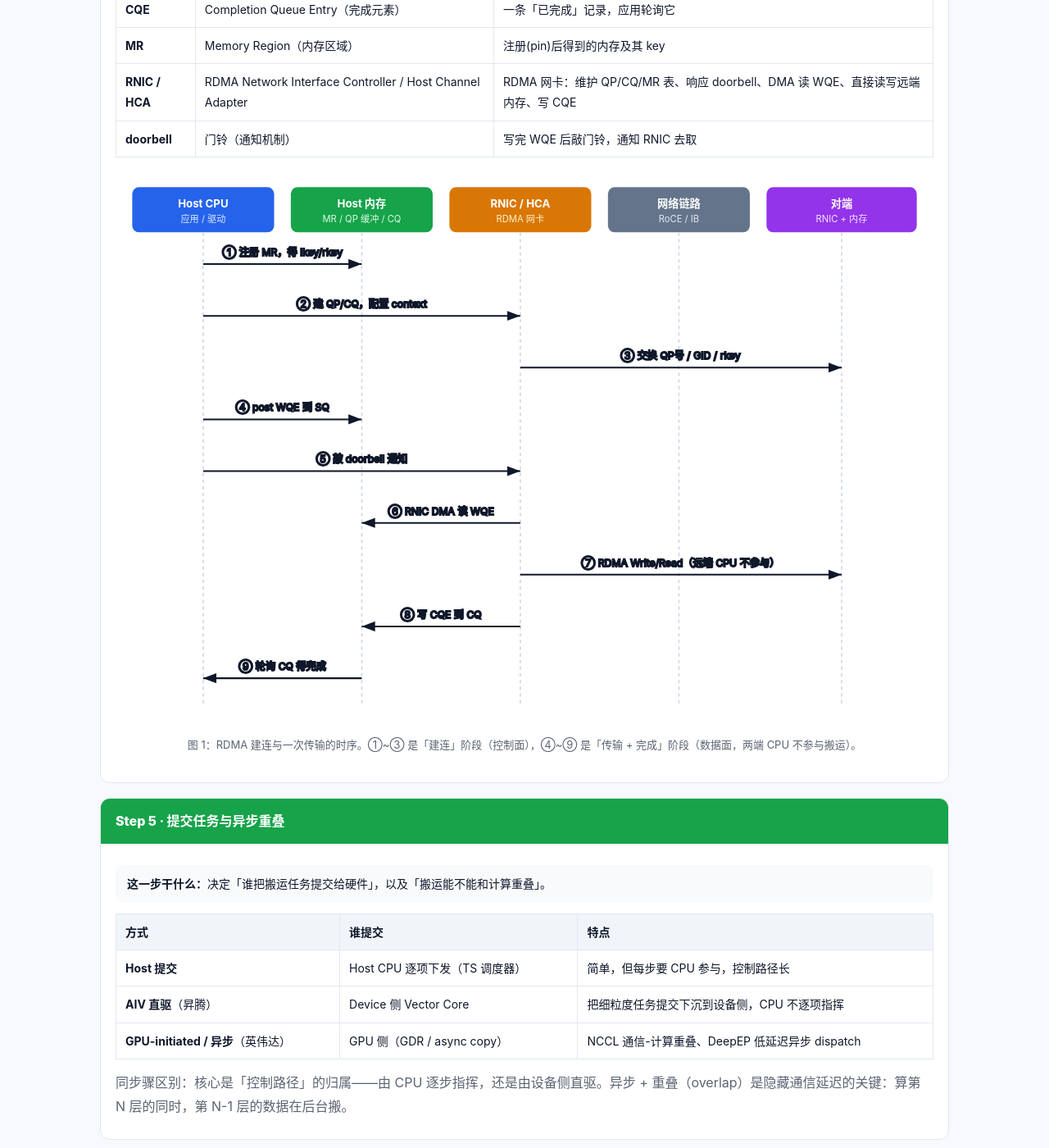
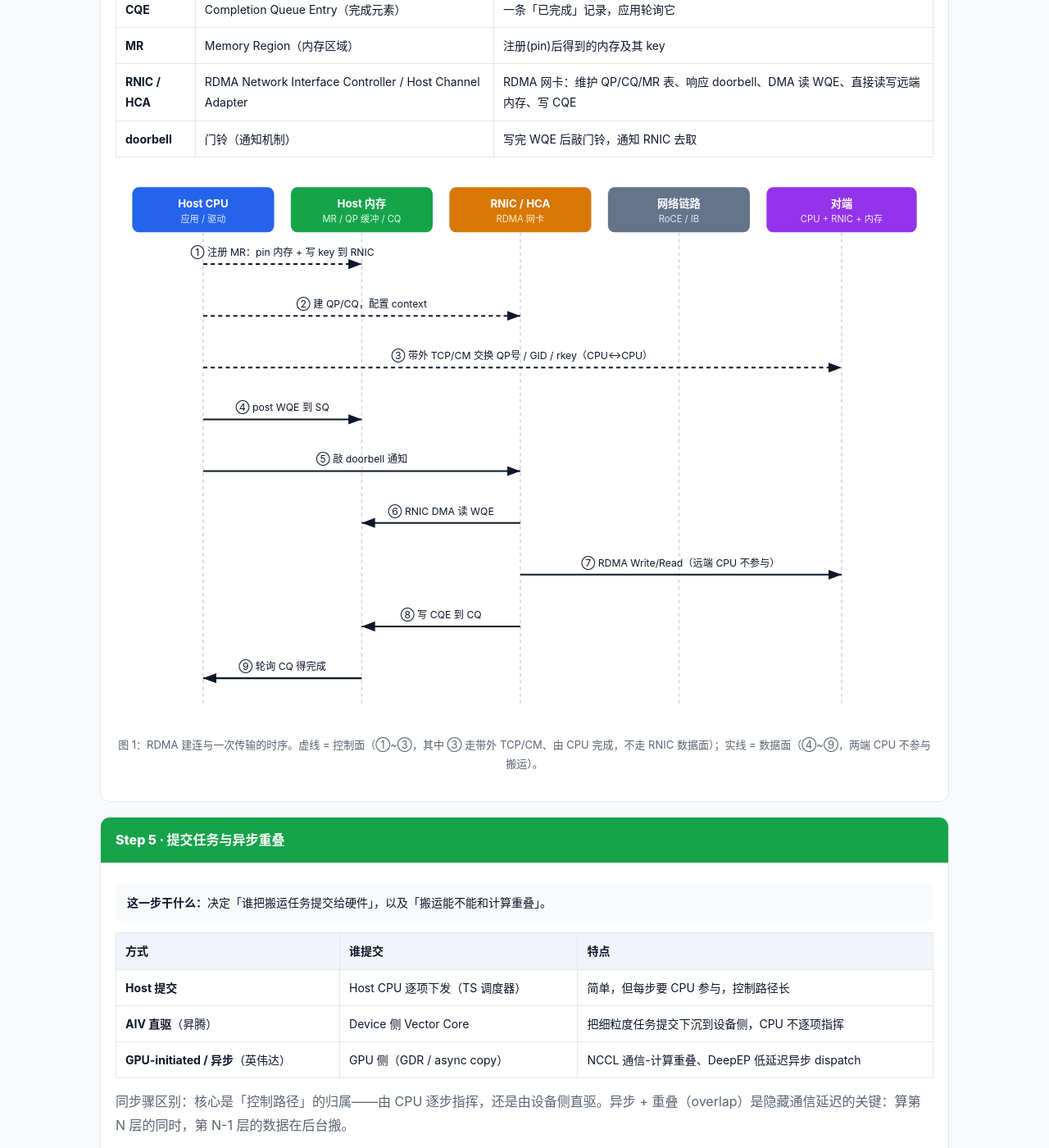
Before and after one commit to luxiangz/llm-tech-map, a Jekyll site: the page notes/llm-dataflow-memory-communication-stack.html, which Jekyll copies as it is, in a window 1280 px wide and 1400 px high, scrolled down 8057 px. Shown: the whole window at 82% size. Built offline with Jekyll 4.4.1, drawn with Linux system fonts in a browser that asks for light colours.

Commit message:
fix: 修正图1 RDMA 建连时序——连接参数交换走带外 TCP/CM（CPU 控制面），非 RNIC 数据面

```diff
--- a/notes/llm-dataflow-memory-communication-stack.html
+++ b/notes/llm-dataflow-memory-communication-stack.html
@@ -389,24 +389,24 @@
             <rect x="210" y="18" width="170" height="54" rx="8" fill="#16a34a"/><text x="295" y="42" fill="#fff" text-anchor="middle">Host 内存</text><text x="295" y="60" fill="#dcfce7" text-anchor="middle" font-size="11" font-weight="400">MR / QP 缓冲 / CQ</text>
             <rect x="400" y="18" width="170" height="54" rx="8" fill="#d97706"/><text x="485" y="42" fill="#fff" text-anchor="middle">RNIC / HCA</text><text x="485" y="60" fill="#fef3c7" text-anchor="middle" font-size="11" font-weight="400">RDMA 网卡</text>
             <rect x="590" y="18" width="170" height="54" rx="8" fill="#64748b"/><text x="675" y="42" fill="#fff" text-anchor="middle">网络链路</text><text x="675" y="60" fill="#e2e8f0" text-anchor="middle" font-size="11" font-weight="400">RoCE / IB</text>
-            <rect x="780" y="18" width="180" height="54" rx="8" fill="#9333ea"/><text x="870" y="42" fill="#fff" text-anchor="middle">对端</text><text x="870" y="60" fill="#f3e8ff" text-anchor="middle" font-size="11" font-weight="400">RNIC + 内存</text>
+            <rect x="780" y="18" width="180" height="54" rx="8" fill="#9333ea"/><text x="870" y="42" fill="#fff" text-anchor="middle">对端</text><text x="870" y="60" fill="#f3e8ff" text-anchor="middle" font-size="11" font-weight="400">CPU + RNIC + 内存</text>
           </g>
           <g class="life" stroke-dasharray="4 4" stroke-width="1.5">
             <line x1="105" y1="72" x2="105" y2="640"/><line x1="295" y1="72" x2="295" y2="640"/><line x1="485" y1="72" x2="485" y2="640"/><line x1="675" y1="72" x2="675" y2="640"/><line x1="870" y1="72" x2="870" y2="640"/>
           </g>
-          <g stroke="currentColor" stroke-width="2" font-size="12" fill="currentColor">
-            <line x1="105" y1="110" x2="295" y2="110" marker-end="url(#ah)"/><text x="200" y="100" text-anchor="middle">① 注册 MR，得 lkey/rkey</text>
-            <line x1="105" y1="172" x2="485" y2="172" marker-end="url(#ah)"/><text x="295" y="162" text-anchor="middle">② 建 QP/CQ，配置 context</text>
-            <line x1="485" y1="234" x2="870" y2="234" marker-end="url(#ah)"/><text x="677" y="224" text-anchor="middle">③ 交换 QP号 / GID / rkey</text>
-            <line x1="105" y1="296" x2="295" y2="296" marker-end="url(#ah)"/><text x="200" y="286" text-anchor="middle">④ post WQE 到 SQ</text>
-            <line x1="105" y1="358" x2="485" y2="358" marker-end="url(#ah)"/><text x="295" y="348" text-anchor="middle">⑤ 敲 doorbell 通知</text>
-            <line x1="485" y1="420" x2="295" y2="420" marker-end="url(#ah)"/><text x="390" y="410" text-anchor="middle">⑥ RNIC DMA 读 WQE</text>
-            <line x1="485" y1="482" x2="870" y2="482" marker-end="url(#ah)"/><text x="677" y="472" text-anchor="middle">⑦ RDMA Write/Read（远端 CPU 不参与）</text>
-            <line x1="485" y1="544" x2="295" y2="544" marker-end="url(#ah)"/><text x="390" y="534" text-anchor="middle">⑧ 写 CQE 到 CQ</text>
-            <line x1="295" y1="606" x2="105" y2="606" marker-end="url(#ah)"/><text x="200" y="596" text-anchor="middle">⑨ 轮询 CQ 得完成</text>
+          <g font-size="12" fill="currentColor">
+            <line x1="105" y1="110" x2="295" y2="110" stroke="currentColor" stroke-width="2" stroke-dasharray="5 4" marker-end="url(#ah)"/><text x="200" y="100" text-anchor="middle">① 注册 MR：pin 内存 + 写 key 到 RNIC</text>
+            <line x1="105" y1="172" x2="485" y2="172" stroke="currentColor" stroke-width="2" stroke-dasharray="5 4" marker-end="url(#ah)"/><text x="295" y="162" text-anchor="middle">② 建 QP/CQ，配置 context</text>
+            <line x1="105" y1="234" x2="870" y2="234" stroke="currentColor" stroke-width="2" stroke-dasharray="5 4" marker-end="url(#ah)"/><text x="487" y="224" text-anchor="middle">③ 带外 TCP/CM 交换 QP号 / GID / rkey（CPU↔CPU）</text>
+            <line x1="105" y1="296" x2="295" y2="296" stroke="currentColor" stroke-width="2" marker-end="url(#ah)"/><text x="200" y="286" text-anchor="middle">④ post WQE 到 SQ</text>
+            <line x1="105" y1="358" x2="485" y2="358" stroke="currentColor" stroke-width="2" marker-end="url(#ah)"/><text x="295" y="348" text-anchor="middle">⑤ 敲 doorbell 通知</text>
+            <line x1="485" y1="420" x2="295" y2="420" stroke="currentColor" stroke-width="2" marker-end="url(#ah)"/><text x="390" y="410" text-anchor="middle">⑥ RNIC DMA 读 WQE</text>
+            <line x1="485" y1="482" x2="870" y2="482" stroke="currentColor" stroke-width="2" marker-end="url(#ah)"/><text x="677" y="472" text-anchor="middle">⑦ RDMA Write/Read（远端 CPU 不参与）</text>
+            <line x1="485" y1="544" x2="295" y2="544" stroke="currentColor" stroke-width="2" marker-end="url(#ah)"/><text x="390" y="534" text-anchor="middle">⑧ 写 CQE 到 CQ</text>
+            <line x1="295" y1="606" x2="105" y2="606" stroke="currentColor" stroke-width="2" marker-end="url(#ah)"/><text x="200" y="596" text-anchor="middle">⑨ 轮询 CQ 得完成</text>
           </g>
         </svg>
-        <div class="figcap">图 1：RDMA 建连与一次传输的时序。①~③ 是「建连」阶段（控制面），④~⑨ 是「传输 + 完成」阶段（数据面，两端 CPU 不参与搬运）。</div>
+        <div class="figcap">图 1：RDMA 建连与一次传输的时序。虚线 = 控制面（①~③，其中 ③ 走带外 TCP/CM、由 CPU 完成，不走 RNIC 数据面）；实线 = 数据面（④~⑨，两端 CPU 不参与搬运）。</div>
       </div>
     </div>
   </div>
```
